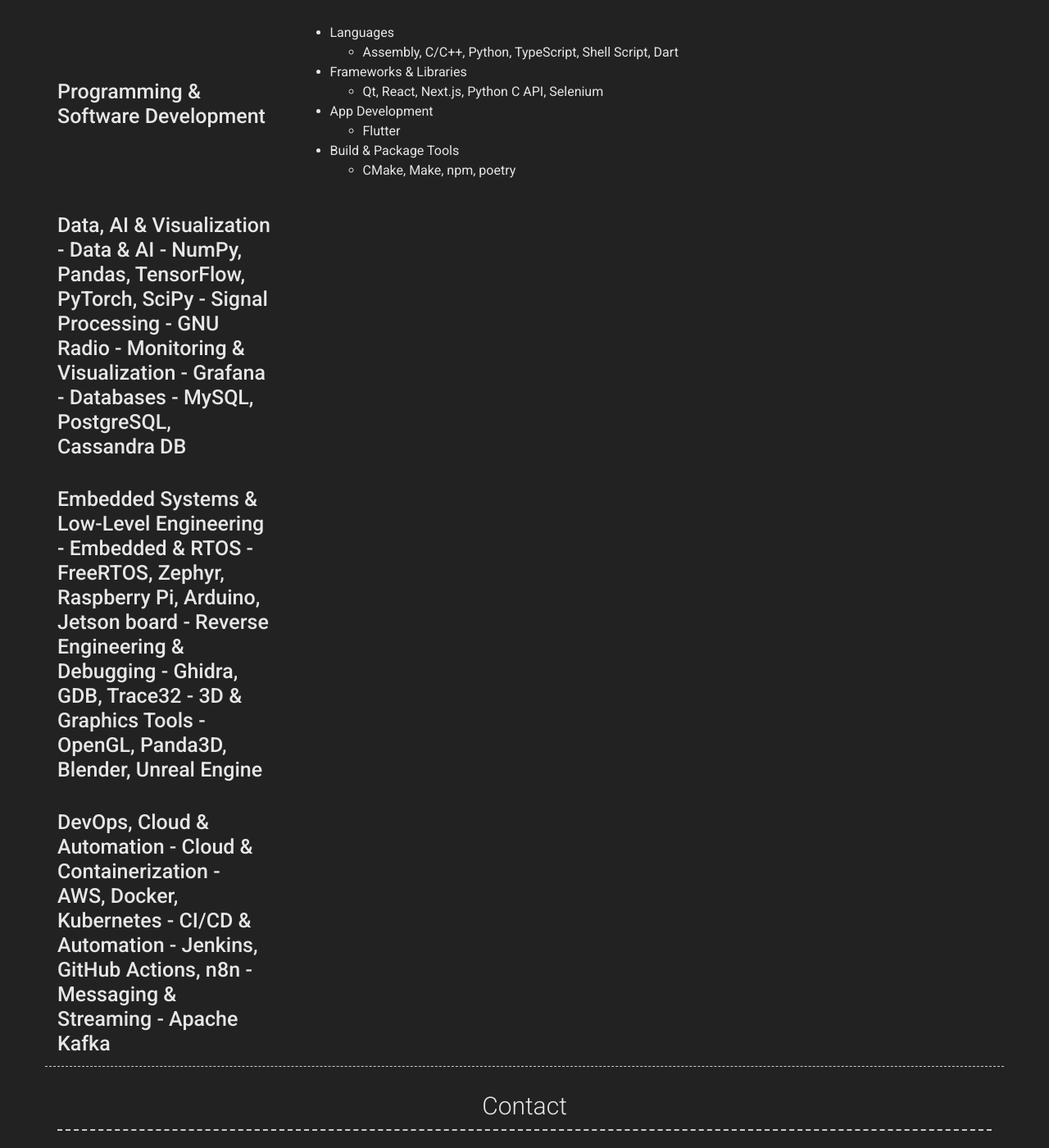
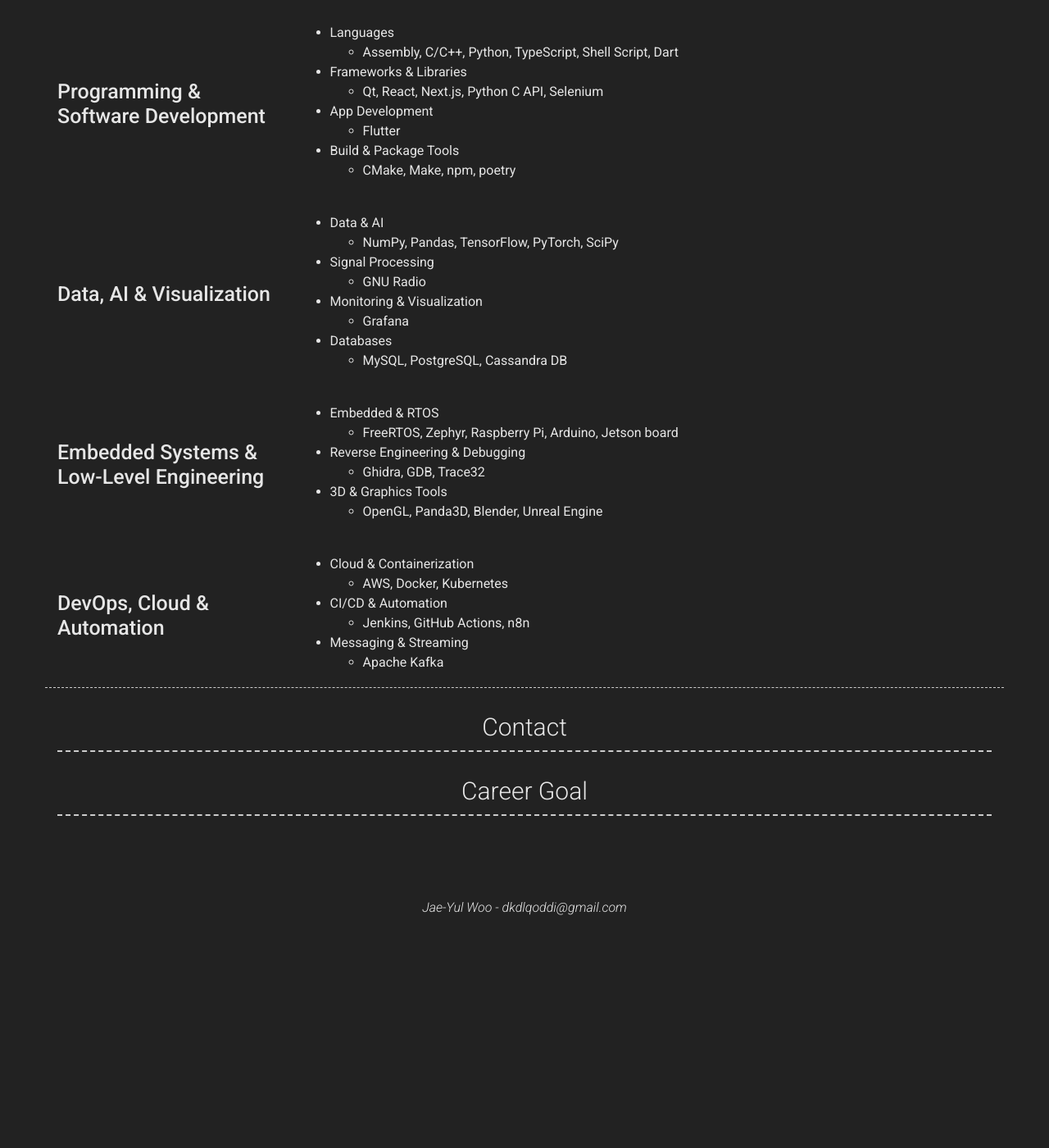
Before and after one commit to dkdlqoddi/dkdlqoddi.github.io, a Jekyll site: the page built from index.md, in a window 1280 px wide and 1400 px high, scrolled down 2673 px. Shown: the whole window at 82% size. Built offline with Jekyll 4.4.1, drawn with Linux system fonts in a browser that asks for light colours; nearby versions of some CDN libraries; after the commit the page ends 3800 px from its top, so only the background shows below that; part of the change alters nothing that is shown.

```diff
--- a/_config.yml
+++ b/_config.yml
@@ -192,6 +192,7 @@ content:
             - CMake, Make, npm, poetry
       - layout: top-left
         title: Data, AI & Visualization
+        description: |
           - Data & AI
             - NumPy, Pandas, TensorFlow, PyTorch, SciPy
           - Signal Processing
@@ -202,6 +203,7 @@ content:
             - MySQL, PostgreSQL, Cassandra DB
       - layout: top-left
         title: Embedded Systems & Low-Level Engineering
+        description: |
           - Embedded & RTOS
             - FreeRTOS, Zephyr, Raspberry Pi, Arduino, Jetson board
           - Reverse Engineering & Debugging
@@ -211,6 +213,7 @@ content:
       - layout: top-left
         border: weak
         title: DevOps, Cloud & Automation
+        description: |
           - Cloud & Containerization
             - AWS, Docker, Kubernetes
           - CI/CD & Automation
```
